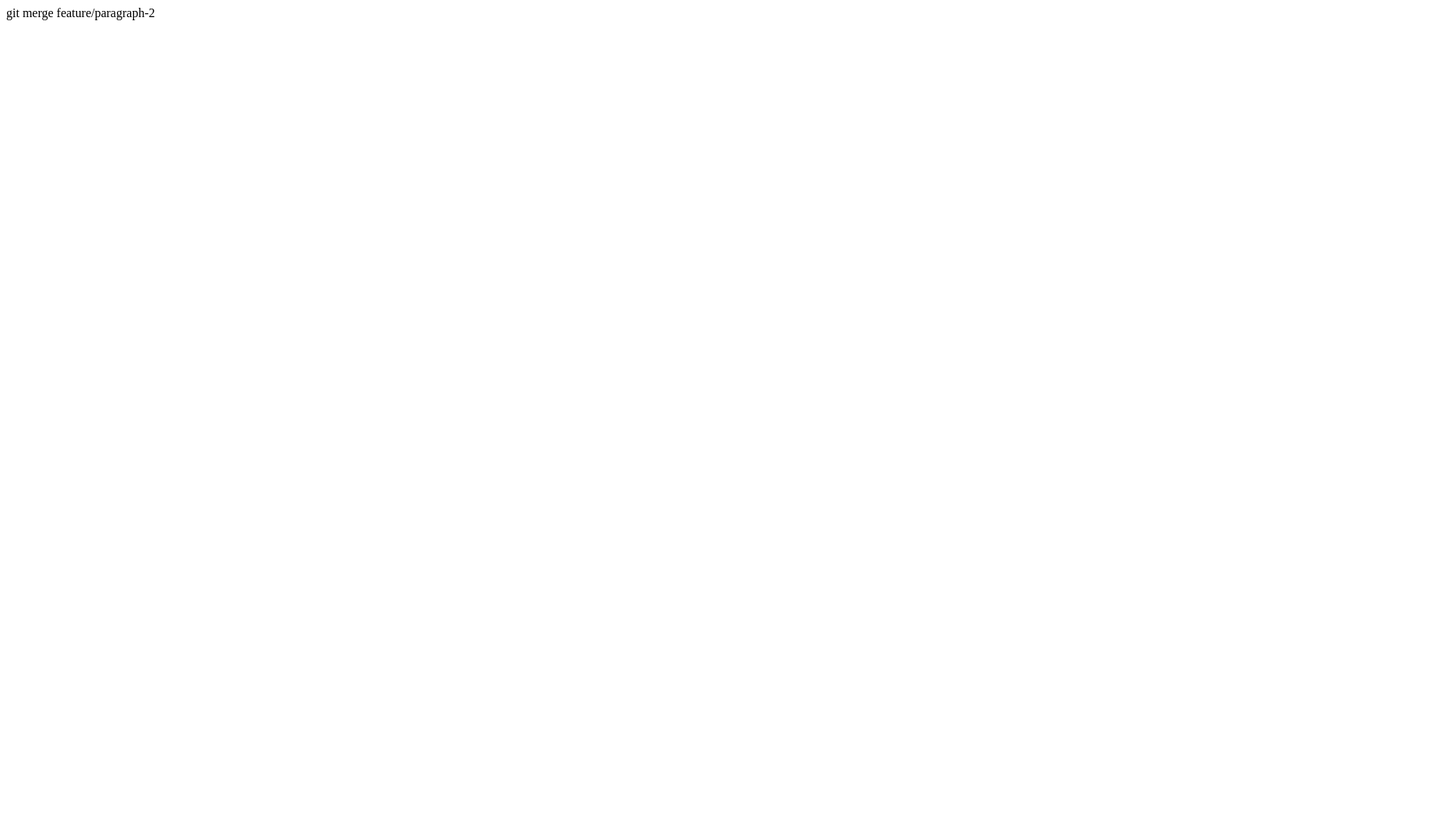
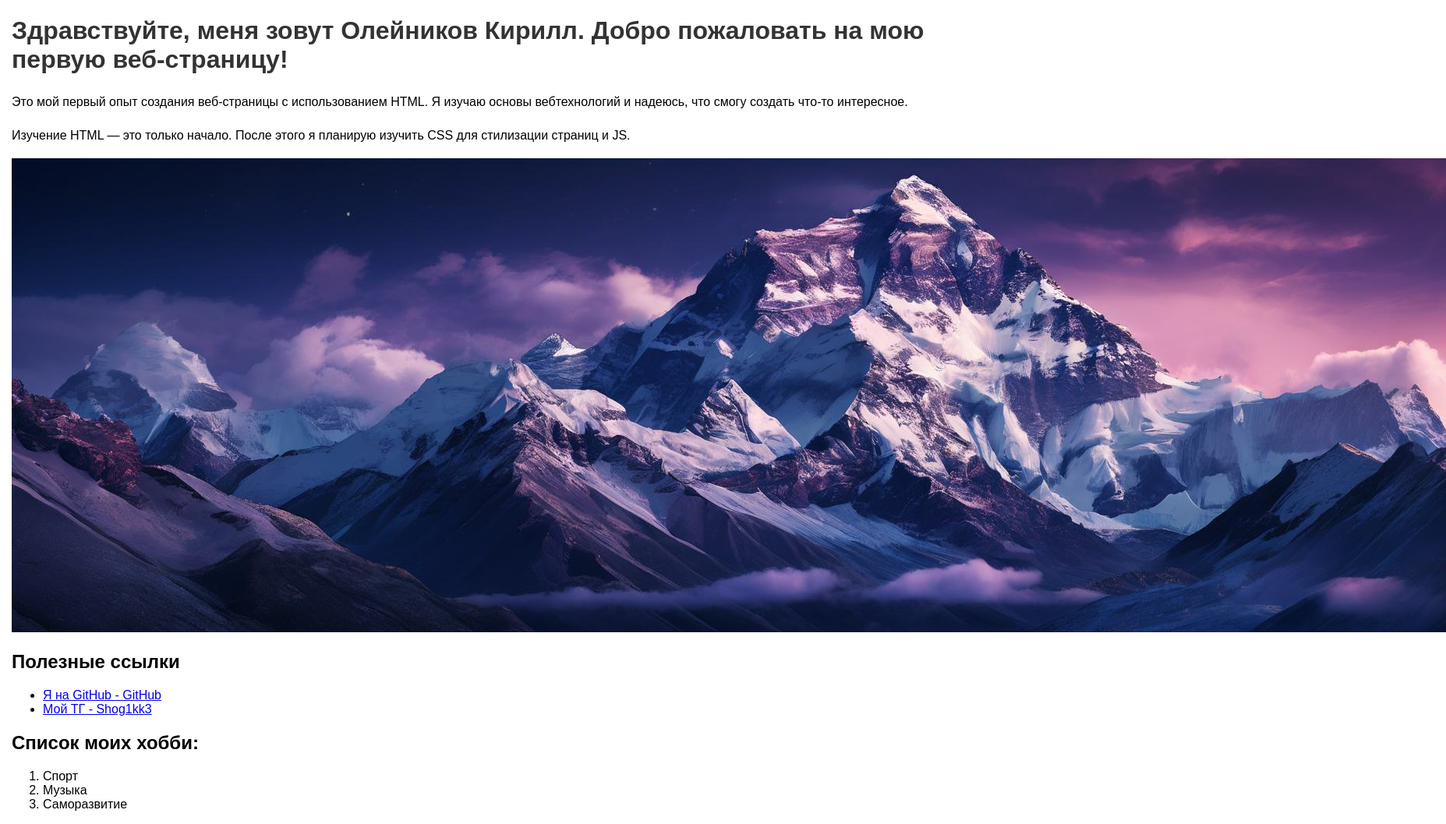
Before and after one commit to la1zer/politech, a plain HTML site: page tren.html in a window 1280 px wide. Shown: the whole page at 78% size, 1855 px wide, since content can reach past the window. Before the commit the page ends 800 px from the top, so only its background shows below. Drawn offline with Linux system fonts and the light colour scheme.

Commit message:
commut 1

```diff
--- a/tren.html
+++ b/tren.html
@@ -2,9 +2,43 @@
 <html lang="ru">
 <head>
     <meta charset="UTF-8">
-    <title>Title</title>
+    <meta name="viewport" content="width=device-width, initial-scale=1.0">
+    <title>Моя первая веб-страница</title>
+    <style>
+        body {
+            font-family: Arial, sans-serif;
+            margin: 15px;
+        }
+        h1 {
+            color: #333;
+        }
+        p {
+            line-height: 1.7;
+        }
+    </style>
 </head>
 <body>
+
+    <h1>Здравствуйте, меня зовут Олейников Кирилл. Добро пожаловать на мою первую веб-страницу!</h1>
+
+    <p>Это мой первый опыт создания веб-страницы с использованием HTML. Я изучаю основы вебтехнологий и надеюсь, что смогу создать что-то интересное.</p>
+
+    <p>Изучение HTML — это только начало. После этого я планирую изучить CSS для стилизации страниц и JS.</p>
+
+    <img src="эвер.jpg" alt="картинка" />
+
+    <h2>Полезные ссылки</h2>
+    <ul>
+        <li><a href="https://github.com/la1zer" target="_blank">Я на GitHub - GitHub</a></li>
+        <li><a href="https://t.me/shog1kk3" target="_blank">Мой ТГ - Shog1kk3</a></li>
+    </ul>
+
+    <h2>Список моих хобби:</h2>
+    <ol>
+        <li>Спорт</li>
+        <li>Музыка</li>
+        <li>Саморазвитие</li>
+    </ol>
+
 </body>
 </html>
-git merge feature/paragraph-2
```
